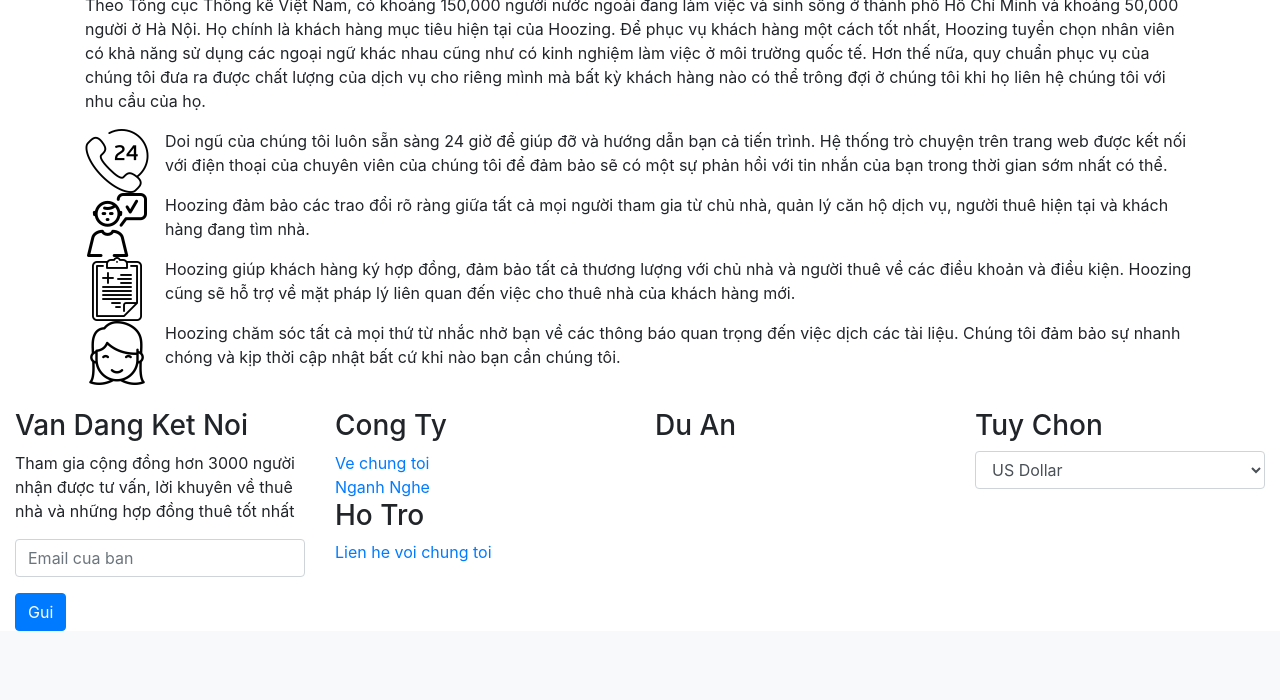
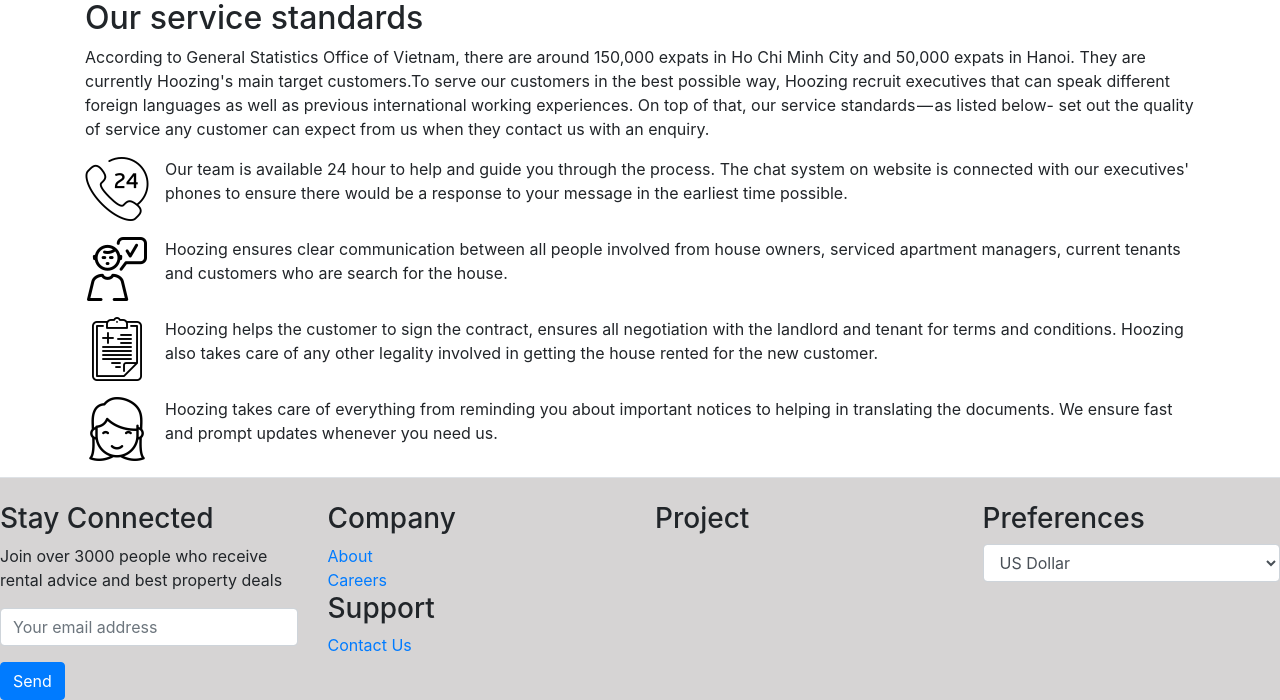
Before and after one commit to lochoang75/WP_Assignment1, a PHP site: page / in a window 1280 px wide. Shown: the part 1672-2372 px from the top of the page. Before the commit the page ends 2303 px from the top, so only its background shows below. Run offline with PHP 8.4, Linux system fonts and the light colour scheme.

Commit message:
[About][List] Fix header footer, change website to english

```diff
--- a/About/index.html
+++ b/About/index.html
@@ -20,17 +20,23 @@
 					</form>
 
 					 <ul class="navbar-nav ml-auto ">
-					 <li class="nav-item active">
-					     <a class="nav-link" href="#">Trang chu<span class="sr-only">(current)</span></a>
+						<li class="nav-item">
+							 <a class="nav-link" href="#">Rent</a>
 						</li>
 						<li class="nav-item">
-					     <a class="nav-link" href="#">Thuê</a>
+							 <a class="nav-link" href="#">Blog</a>
+						</li>
+						<li class="nav-item">
+							 <a class="nav-link" href="#">List Your House</a>
+						</li>
+						<li class="nav-item">
+							 <a class="nav-link" href="#">Careers</a>
 						</li>
 						<li class="nav-item dropdown">
-							 <a class="nav-link dropdown-toggle" href="#" id="navbarDropdown" role="button" data-toggle="dropdown" aria-haspopup="true" aria-expanded="false">Ngon ngu</a>
+							<a class="nav-link dropdown-toggle" href="#" id="navbarDropdown" role="button" data-toggle="dropdown" aria-haspopup="true" aria-expanded="false">Language</a>
 							<div class="dropdown-menu" aria-labelledby="navbarDropdown" >
-					         <a class="dropdown-item" href="#">Tieng viet</a>
-							 <a class="dropdown-item" href="#">Tieng Anh</a>
+							    <a class="dropdown-item" href="#">Vietnamese</a>
+							    <a class="dropdown-item" href="#">English</a>
 							</div>
 						</li>
 					 </ul>
@@ -39,7 +45,7 @@
 		<div class="container-fluid no-gutters"  id="background_space">
 		</div>
 		<div class="container">
-			<h2 id="slogan" class="col-sm-12 col-xs-12"> Hon Ca Mot Ngoi Nha </h2>
+			<h2 id="slogan" class="col-sm-12 col-xs-12">More Than Just An Agent House</h2>
 		</div>
 		<div class="container">
 				<ul class=" list-awards list-unstyled list-inline">
@@ -57,29 +63,29 @@
 					</li>
 				</ul>
 				<p>
-				Người nước ngoài ở Việt Nam đã đối mặt với nhiều thách thức và những khó khăn khi nói đến việc tìm kiếm những nơi cho thuê và đặc biệt tương tác với các môi giới phù hợp. Với mong muốn giúp đỡ người nước ngoài tìm được dịch vụ thuê có chất lượng tốt nhất ở Việt Nam, vào tháng 7 năm 2015, Hoozing được thành lập như là một giải pháp cho vấn đề này.
+				Expats in Vietnam have been facing a lot of challenges and setbacks when it comes to finding rental spaces and specially dealing with the right agents. With the desire to help expats find best quality renting in Vietnam, in July 2015, Hoozing was founded as a solution to this matter.</p>
 
-				Mô hình kinh doanh của chúng tôi kết nối mọi người và xây dựng một cộng đồng của “người thuê nhà“, nơi mà tất cả các danh sách được thu thập từ người thuê nhà hiện tại mà sắp chuyển ra ngoài. Những người tìm nhà sẽ có cơ hội để nói chuyện với họ và nhận được nhiều lời khuyên bổ ích về ngôi nhà và khu vực lân cận của nó.
+				<p>	Our business model connects people and builds a “community of renters“, where all the listings are acquired from current tenants who are about to move out. People who search for a house would get the chance to talk to them and receive many insider tips about the house and its neighbourhood.</p>
 
-				Với Hoozing, bạn có thể giữ tạm gác qua những lo lắng của việc tìm kiếm một nơi ở ngân sách trong phạm vi giá, với các tiện nghi cần thiết, tại vị trí mong muốn, chúng tôi chăm sóc của tất cả của nó, để cung cấp cho bạn tốt nhất cho thuê kinh nghiệm từ thời gian bạn thể hiện sự quan tâm đến thời gian bạn chuyển vào ở.
+				<p>	With Hoozing, you can keep aside the worries of finding a budget residence within the price range, with the needed amenities, at the desired location, we take care of all of it, to deliver you the best renting experience from the time you show interest to the time you move in.
 				</p>
 		</div>
 		<div class="container">
 			<div class="row">
 				<div class="col-lg-4 col-md-4 col-sm-12 col-xs-12 text-center">
 					<img src="./images/trusful.svg" alt="trusful icon" class="Advantages">
-					<h2> Dang tin </h2>
-					<p> tất cả thông tin và hình ảnh của BĐS đều là hình thực tế và được cập nhật. Không giống như các trang web khác mà các danh sách từ các đại lý khác nhau. Ở Hoozing, chúng tôi có chúng trực tiếp từ những người thuê nhà hiện tại.</p>
+					<h2> Trustful </h2>
+					<p class="content"> Properties information and photos are all real and updated. Unlike other websites where listings are from different agents, in Hoozing we've got them directly from the current tenants.</p>
 				</div>
 				<div class="col-lg-4 col-md-4 col-sm-12 col-xs-12 text-center">
 					<img src="./images/Accessible.svg" alt="Acessible icon" class="Advantages">
-					<h2> Tien loi </h2>
-				    <p> Dù bạn có mới đến Việt Nam hay đã ở được một thời gian, có thể nói được ngôn ngữ hoặc có một người bạn làm trong ngành bất động sản thì bạn vẫn cũng có cơ hội tìm được ngôi nhà tốt ngang nhau khi đến với Hoozing. Dịch vụ của chúng tôi ân cần và miễn phí.</p>
+					<h2> Accessible </h2>
+				    <p class="content"> Whether or not you are new to the country, being able to speak the language or having a friend working in real estate, you stand and equal chance to find a good house with Hoozing. Our services are dedicated and free.</p>
 				</div>
 				<div class="col-lg-4 col-md-4 col-sm-12 col-xs-12 text-center">
 					<img src="./images/HassleFree.svg" alt="Hassle Free icon" class="Advantages">
-					<h2> Tinh gon </h2>
-					<p> Trong một lần tìm nhà tiêu biểu, người ta tốn 20% thời gian tìm kiếm các thông tin bị sai, 50% đến thăm nhà sai thông tin và phải đối mặt với vô số lừa đảo trong suốt quá trình. Hoozing giúp bạn thoát khỏi tất cả những phức tạp, khó khăn đó.</p>
+					<h2> Hassle-free </h2>
+					<p class="content"> On a typical house search, people usually waste 20% of time on searching the wrong information, 50% on visiting the wrong house and face with endless scams in between. Hoozing save you out all of those hassles.</p>
 				</div>
 			</div>
 		</div>
@@ -87,70 +93,69 @@
 				<iframe class="embed-responsive-item" src="https://www.youtube.com/embed/XY1sU8ZGEMQ" allow="autoplay; encrypted-media" allowfullscreen></iframe>
 		</div>
 		<div class="container">
-			<h2> Tieu chuan dich vu </h2>
-			<p> Theo Tổng cục Thống kê Việt Nam, có khoảng 150,000 người nước ngoài đang làm việc và sinh sống ở thành phố Hồ Chí Minh và khoảng 50,000 người ở Hà Nội. Họ chính là khách hàng mục tiêu hiện tại của Hoozing. Để phục vụ khách hàng một cách tốt nhất, Hoozing tuyển chọn nhân viên có khả năng sử dụng các ngoại ngữ khác nhau cũng như có kinh nghiệm làm việc ở môi trường quốc tế. Hơn thế nữa, quy chuẩn phục vụ của chúng tôi đưa ra được chất lượng của dịch vụ cho riêng mình mà bất kỳ khách hàng nào có thể trông đợi ở chúng tôi khi họ liên hệ chúng tôi với nhu cầu của họ.
-			</p>
+			<h2> Our service standards </h2>
+			<p>According to General Statistics Office of Vietnam, there are around 150,000 expats in Ho Chi Minh City and 50,000 expats in Hanoi. They are currently Hoozing's main target customers.To serve our customers in the best possible way, Hoozing recruit executives that can speak different foreign languages as well as previous international working experiences. On top of that, our service standards — as listed below- set out the quality of service any customer can expect from us when they contact us with an enquiry. </p>
 		</div>
 		<div class="container">
 			<div class="media">
-				<img class="mr-3 media_header" src="./images/customer-service.png" alt="customer service">
+				<img class="mr-3 media_header mb-3" src="./images/customer-service.png" alt="customer service">
 				<div class="media-body">
-					<p> Doi ngũ của chúng tôi luôn sẵn sàng 24 giờ để giúp đỡ và hướng dẫn bạn cả tiến trình. Hệ thống trò chuyện trên trang web được kết nối với điện thoại của chuyên viên của chúng tôi để đảm bảo sẽ có một sự phản hồi với tin nhắn của bạn trong thời gian sớm nhất có thể.</p>
+					<p> Our team is available 24 hour to help and guide you through the process. The chat system on website is connected with our executives' phones to ensure there would be a response to your message in the earliest time possible.</p>
 				</div>
 			</div>
 			<div class="media">
-				<img class="mr-3 media_header" src="./images/end-user-problem.png" alt="user problem">
+				<img class="mr-3 media_header mb-3" src="./images/end-user-problem.png" alt="user problem">
 				<div class="media-body">
-					<p>Hoozing đảm bảo các trao đổi rõ ràng giữa tất cả mọi người tham gia từ chủ nhà, quản lý căn hộ dịch vụ, người thuê hiện tại và khách hàng đang tìm nhà.</p>
+					<p> Hoozing ensures clear communication between all people involved from house owners, serviced apartment managers, current tenants and customers who are search for the house.</p>
 				</div>
 			</div>
 			<div class="media">
-				<img class="mr-3 media_header" src="./images/form.png" alt="form">
+				<img class="mr-3 media_header mb-3" src="./images/form.png" alt="form">
 				<div class="media-body">
-					<p>Hoozing giúp khách hàng ký hợp đồng, đảm bảo tất cả thương lượng với chủ nhà và người thuê về các điều khoản và điều kiện. Hoozing cũng sẽ hỗ trợ về mặt pháp lý liên quan đến việc cho thuê nhà của khách hàng mới.</p>
+					<p> Hoozing helps the customer to sign the contract, ensures all negotiation with the landlord and tenant for terms and conditions. Hoozing also takes care of any other legality involved in getting the house rented for the new customer.</p>
 				</div>
 			</div>
 			<div class="media">
-				<img class="mr-3 media_header" src="./images/smiling-girl.png" alt="smiling">
+				<img class="mr-3 media_header mb-3" src="./images/smiling-girl.png" alt="smiling">
 				<div class="media-body">
-					<p>Hoozing chăm sóc tất cả mọi thứ từ nhắc nhở bạn về các thông báo quan trọng đến việc dịch các tài liệu. Chúng tôi đảm bảo sự nhanh chóng và kịp thời cập nhật bất cứ khi nào bạn cần chúng tôi.</p>
+					<p> Hoozing takes care of everything from reminding you about important notices to helping in translating the documents. We ensure fast and prompt updates whenever you need us.</p>
 				</div>
 			</div>
 		</div>
-		<div class="page-footer blue pt-4">
-				<div class="col-lg-3 col-md-12 col-sm-12 col-xs-12" style="float: left;">
-						<h3> Van Dang Ket Noi </h3>
-						<p> Tham gia cộng đồng hơn 3000 người nhận được tư vấn, lời khuyên về thuê nhà và những hợp đồng thuê tốt nhất </p>
+		<div id="divFooter" class="container-fluid no-gutters border-top">
+			<div class="page-footer blue pt-4 row">
+				<div class="col-lg-3 col-md-12 col-sm-12 col-xs-12">
+						<h3> Stay Connected </h3>
+						<p> Join over 3000 people who receive rental advice and best property deals </p>
 						<form>
 							<div class="form-group">
-									<input type="email" class="form-control" placeholder="Email cua ban">
+									<input type="email" class="form-control" placeholder="Your email address">
 							</div>
-							<button type="submit" class="btn btn-primary"> Gui </button>
+							<button type="submit" class="btn btn-primary"> Send </button>
 						</form>
 				</div>
-				<div class="col-lg-3 col-md-12 col-sm-12 col-xs-12" style="float: left;">
+				<div class="col-lg-3 col-md-12 col-sm-12 col-xs-12">
 						<div>
-							<h3> Cong Ty </h3>
-							<a href="#"> Ve chung toi </a>
+							<h3> Company</h3>
+							<a href="#"> About </a>
 							<br>
-							<a href="#"> Nganh Nghe </a>
+							<a href="#"> Careers </a>
 						</div>
 						<div>
-							<h3> Ho Tro </h3>
-							<a href="#"> Lien he voi chung toi </a>
+							<h3> Support </h3>
+							<a href="#"> Contact Us </a>
 						</div>
 				</div>
-				<div class="col-lg-3 col-md-12 col-sm-12 col-xs-12" style="float: left;">
-						<h3> Du An </h3>
+				<div class="col-lg-3 col-md-12 col-sm-12 col-xs-12">
+						<h3> Project </h3>
 				</div>
-				<div class="col-lg-3 col-md-12 col-sm-12 col-xs-12" style="float: left;">
-						<h3> Tuy Chon </h3>
+				<div class="col-lg-3 col-md-12 col-sm-12 col-xs-12">
+						<h3> Preferences </h3>
 						<select class="form-control" name="Currency">
 							<option value="US"> US Dollar </option>
 							<option value="VND"> VND </option>
 						</select>
 				</div>
-				<div style="clear: both">
 			</div>
 		</div>
 	</div>
--- a/About/style.css
+++ b/About/style.css
@@ -19,6 +19,11 @@
 	margin-bottom: 20px;
 }
 
+.content {
+	padding: 10px 20px;
+	text-align: justify;
+	font-size: 16px;
+}
 .archive_item {
 	background-size: contain;
 	background-repeat: no-repeat;
@@ -65,6 +70,10 @@
 	vertical-align: middle;
 }
 
+#divFooter {
+		background-color: #d6d4d4;
+}
+
 .no-gutters {
 	padding: 0px;
 }
--- a/Share/style.css
+++ b/Share/style.css
@@ -1,3 +1,7 @@
 .no-gutters {
 	padding: 0px;
 }
+
+#divFooter {
+		background-color: #d6d4d4;
+}
```
Also changed, not shown: Share/footer.html (+19 -21 lines), Share/header.html (+12 -6 lines), list/list.html (+6 -8 lines), list/css/listStyle.css (line endings or trailing spaces). Lines whose indentation alone changed are shown as unchanged.
